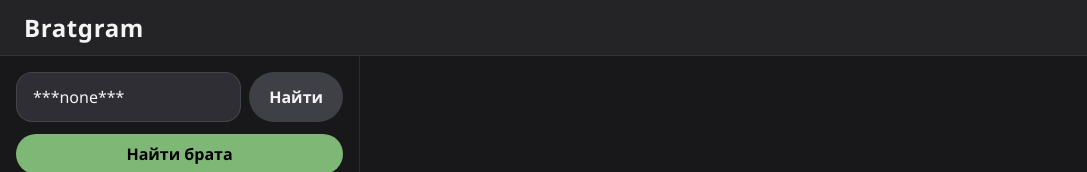
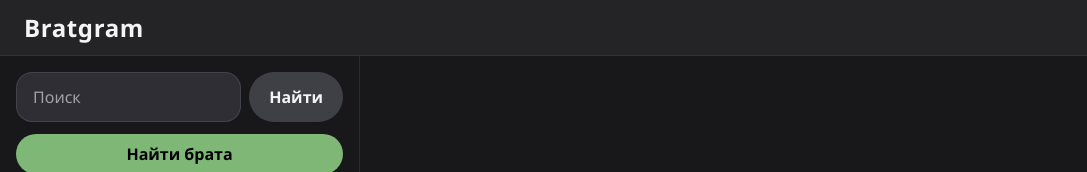
Before and after one commit to scheliwilli/camp_frontend, a Next.js app: page /chats in a window 1280 px wide. Shown: the top 172 px of the page, without its empty margins (0-1087 px from the left). Built offline with nearby package versions, Linux system fonts and the light colour scheme; no server answers.

Commit message:
none query

```diff
--- a/app/chats/page.tsx
+++ b/app/chats/page.tsx
@@ -12,13 +12,13 @@ type ChatListItem = {
 };
 
 export default function ChatsPage() {
-  const [query, setQuery] = useState("***none***");
+  const [query, setQuery] = useState("");
   const [chats, setChats] = useState<ChatListItem[] | null>(null);
   const [error, setError] = useState<string | null>(null);
 
   const load = async () => {
     try {
-      const { data } = await api.get(`/api/user-chats/${encodeURIComponent(query)}`);
+      const { data } = await api.get(`/api/user-chats/${encodeURIComponent(query ? query : "***none***")}`);
       setChats(data.chats || []);
     } catch (e: any) {
       setError(e?.response?.data?.error || "Не удалось загрузить чаты");
```
